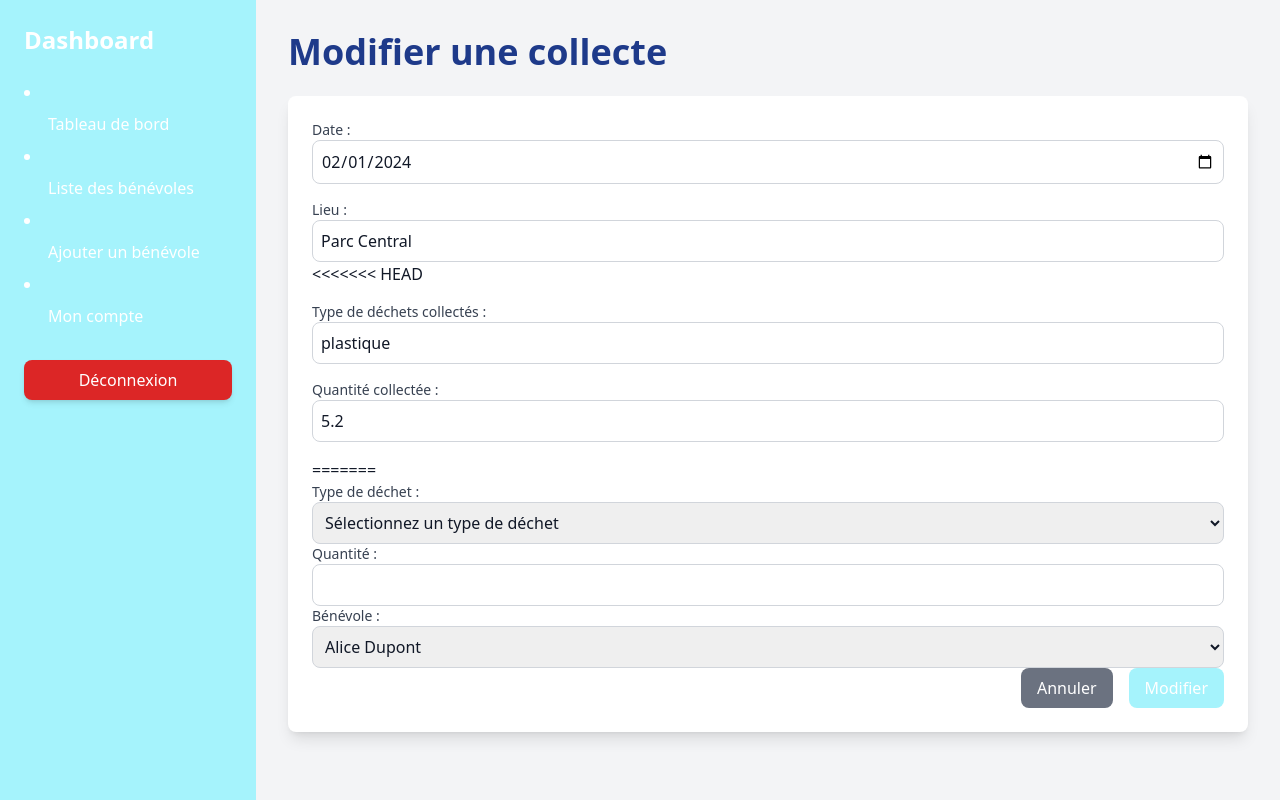
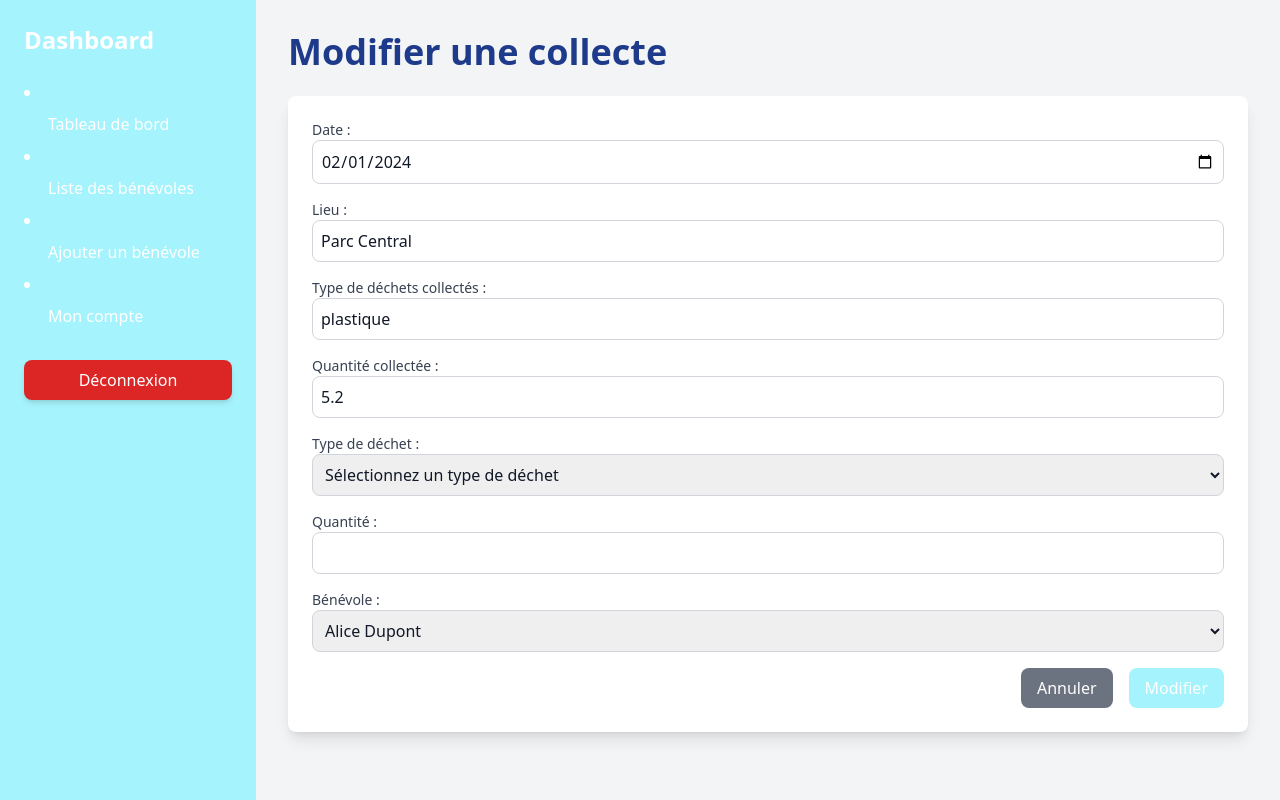
Before and after one commit to adatechschool/projet-backoffice-collecte-des-dechets-EcoTri, a PHP site: page /collection_edit.php?id=1 in a window 1280 px wide. Run offline with PHP 8.4, Linux system fonts and the light colour scheme; data comes from the database, SQL or seed files in the repository; some libraries are stand-ins or nearby versions.

Commit message:
update collection_edit

```diff
--- a/php/collection_edit.php
+++ b/php/collection_edit.php
@@ -114,7 +114,6 @@ if ($_SERVER["REQUEST_METHOD"] === "POST") {
                     <input type="text" name="lieu" value="<?= htmlspecialchars($collecte['lieu']) ?>" required
                            class="w-full p-2 border border-gray-300 rounded-lg">
                 </div>
-<<<<<<< HEAD
 
                 <div>
                     <label class="block text-sm font-medium text-gray-700">Type de déchets collectés :</label>
@@ -132,15 +131,6 @@ if ($_SERVER["REQUEST_METHOD"] === "POST") {
                         value="<?= htmlspecialchars($collecte['quantite_kg']) ?>"
                         class="w-full p-2 border border-gray-300 rounded-lg">
                 </div>
-
-                <div>
-=======
-                <!-- <div>
->>>>>>> ajouterQuantiteTypeDechets
-                    <label class="block text-sm font-medium text-gray-700">Type de déchets :</label>
-                    <input type="text" name="type_dechet"
-                           class="w-full p-2 border border-gray-300 rounded-lg">
-                </div> -->
 
                 <div>
                 <label class="block text-sm font-medium text-gray-700">Type de déchet :</label>
```
Also changed, not shown: 1 other file.
